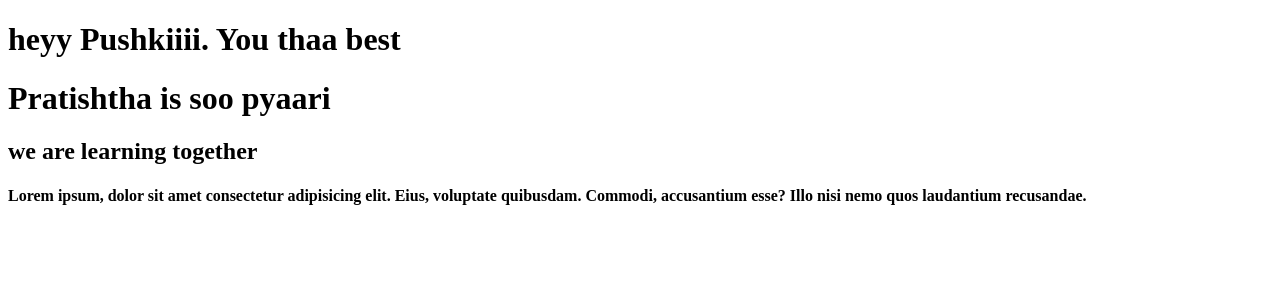
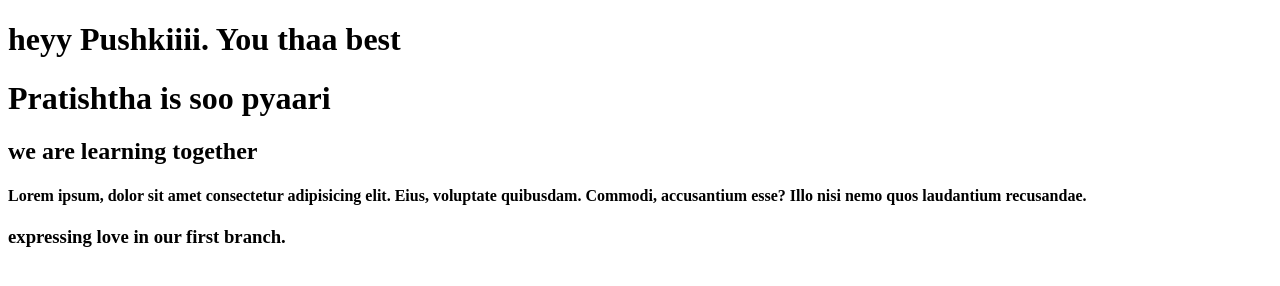
Before and after one commit to TestOrg1nov/TestSample, a plain HTML site: page index.html in a window 1280 px wide. Drawn offline with Linux system fonts and the light colour scheme.

Commit message:
firstBranchCommit

```diff
--- a/index.html
+++ b/index.html
@@ -10,5 +10,6 @@
     <h1>Pratishtha is soo pyaari</h1>
     <h2>we are learning together</h2>
     <h4>Lorem ipsum, dolor sit amet consectetur adipisicing elit. Eius, voluptate quibusdam. Commodi, accusantium esse? Illo nisi nemo quos laudantium recusandae.</h4>
+    <h3>expressing love in our first branch.</h3>
 </body>
 </html>
```
